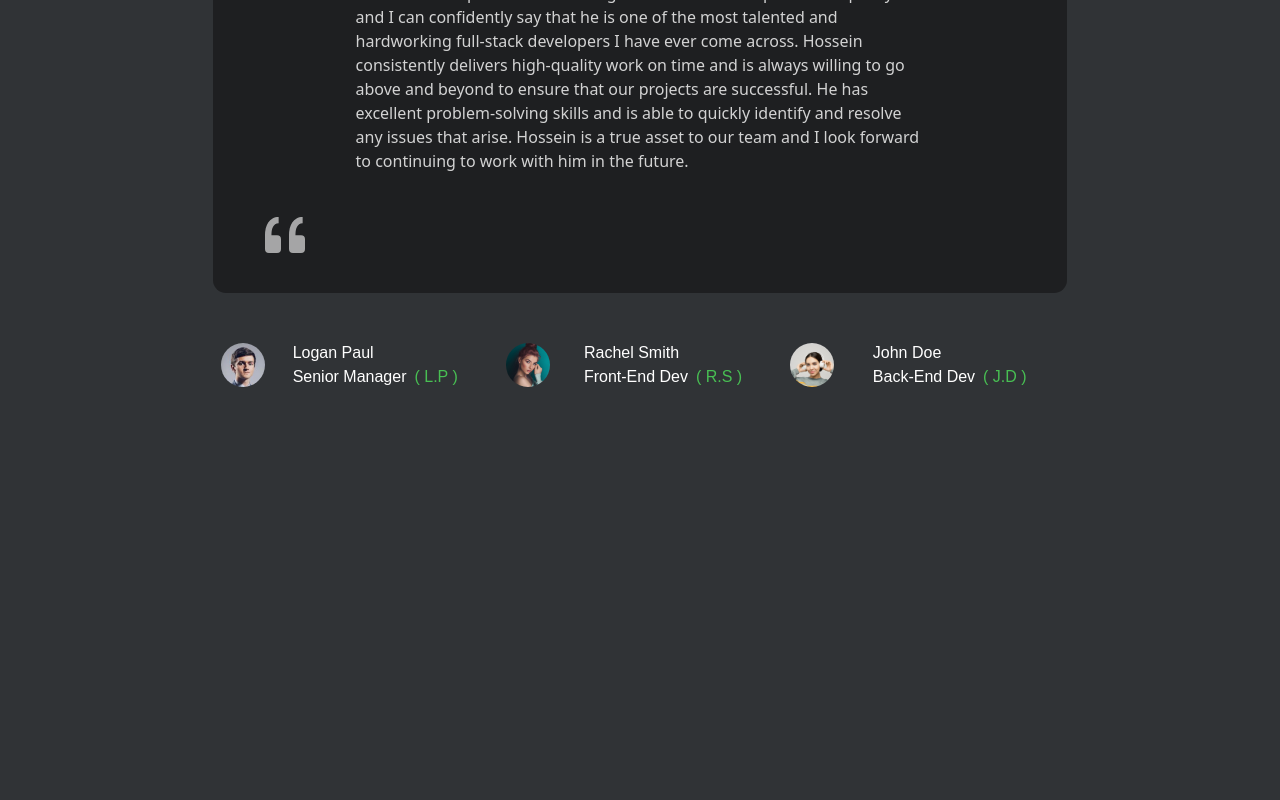
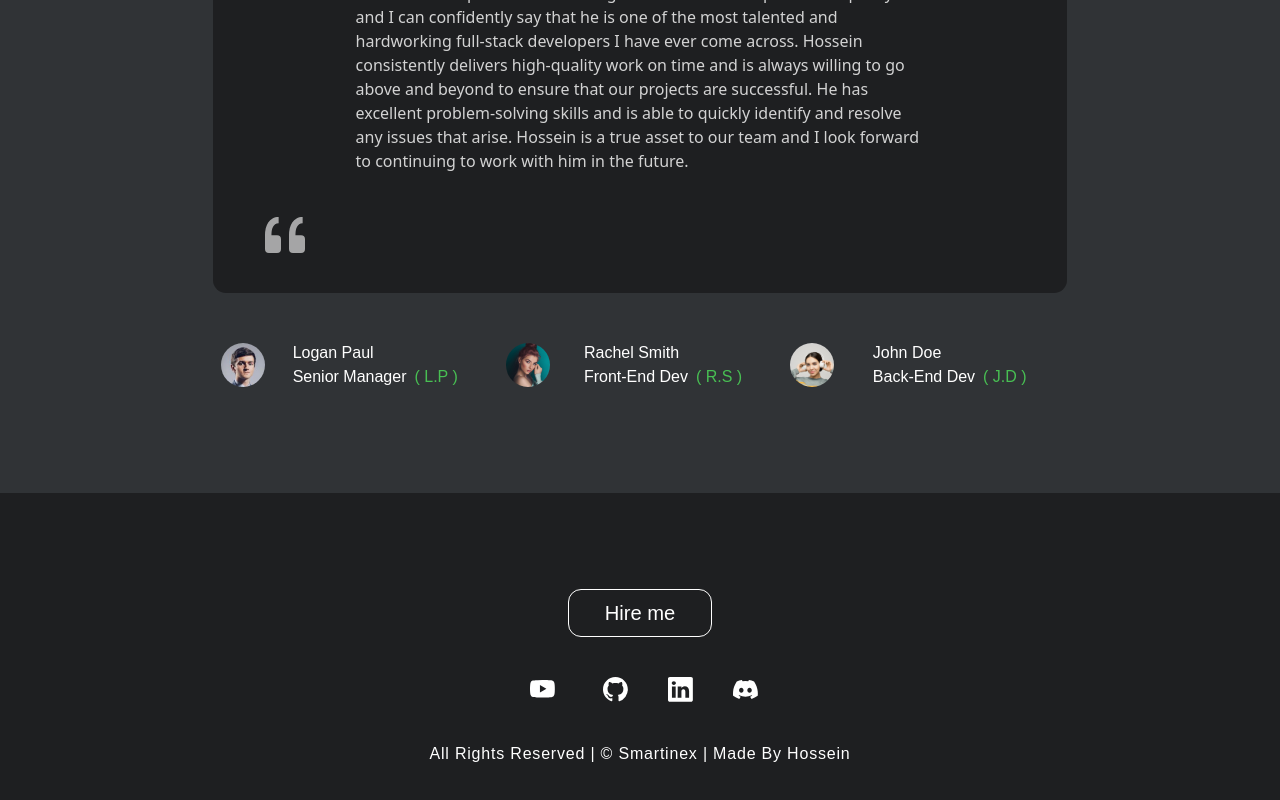
Before and after one commit to hosseinmirzapur/Portfolio, a Next.js app: page / in a window 1280 px wide. Shown: the part 3374-4174 px from the top of the page. Before the commit the page ends 3867 px from the top, so only its background shows below. Built offline with nearby package versions, Linux system fonts and the light colour scheme.

Commit message:
Footer Completed

```diff
--- /dev/null
+++ b/app/components/common/footer.tsx
@@ -0,0 +1,60 @@
+"use client"
+import { BsYoutube, BsGithub, BsLinkedin, BsDiscord } from "react-icons/bs"
+
+enum Logo {
+	YOUTUBE = "youtube",
+	GITHUB = "github",
+	LINKEDIN = "linkedin",
+	DISCORD = "discord",
+}
+
+const Footer = () => {
+	const handleLogoClick = (type: Logo) => {
+		switch (type) {
+			case Logo.YOUTUBE:
+				window.open("https://www.youtube.com/@freecodecamp", "_blank")
+			case Logo.GITHUB:
+				window.open("https://github.com/hosseinmirzapur", "_blank")
+			case Logo.LINKEDIN:
+				window.open("https://www.linkedin.com/in/hossein-mirzapur", "_blank")
+			case Logo.DISCORD:
+				window.open(
+					"https://discordapp.com/users/hosseinmirzapur#3303",
+					"_blank",
+				)
+		}
+	}
+
+	return (
+		<section id="contact" className="bg-gray3 font-Dm_Sans pb-10">
+			<div className="text-white flex flex-col items-center py-16">
+				<div className="w-36 h-12 border rounded-2xl flex items-center justify-center my-8 hover:bg-green hover:border-gray2 hover:shadow-2xl cursor-pointer ease-in duration-300">
+					<h1 className="text-2xl">Hire me</h1>
+				</div>
+				<div className="flex space-x-10 text-3xl mb-8">
+					<BsYoutube
+						className="cursor-pointer m-2 hover:text-[#c4302b] ease-in duration-300"
+						onClick={() => handleLogoClick(Logo.YOUTUBE)}
+					/>
+					<BsGithub
+						className="cursor-pointer m-2 hover:text-black ease-in duration-300"
+						onClick={() => handleLogoClick(Logo.GITHUB)}
+					/>
+					<BsLinkedin
+						className="cursor-pointer m-2 hover:text-blue ease-in duration-300"
+						onClick={() => handleLogoClick(Logo.LINKEDIN)}
+					/>
+					<BsDiscord
+						className="cursor-pointer m-2 hover:text-indigo-800 ease-in duration-300"
+						onClick={() => handleLogoClick(Logo.DISCORD)}
+					/>
+				</div>
+				<p className="tracking-wider text-center mobile:text-sm">
+					All Rights Reserved | &#169; Smartinex | Made By Hossein
+				</p>
+			</div>
+		</section>
+	)
+}
+
+export default Footer
--- a/app/components/common/scroll.tsx
+++ b/app/components/common/scroll.tsx
@@ -6,7 +6,7 @@ const Scroll = () => {
 	return (
 		<ScrollToTop
 			smooth
-			className="flex justify-center items-center bg-indigo-900 shadow-3xl"
+			className="flex justify-center items-center bg-indigo-900 hover:shadow-5xl ease-in duration-300"
 			component={<BiArrowToTop className="text-2xl text-white" />}
 		/>
 	)
--- a/app/layout.tsx
+++ b/app/layout.tsx
@@ -1,3 +1,4 @@
+import Footer from "./components/common/footer"
 import Header from "./components/common/header"
 import Scroll from "./components/common/scroll"
 
@@ -19,6 +20,7 @@ export default function RootLayout({
 				<Header />
 				{children}
 				<Scroll />
+				<Footer />
 			</body>
 		</html>
 	)
```
